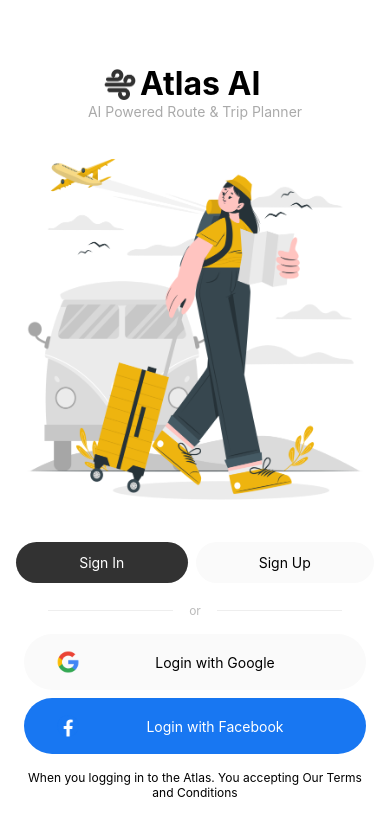
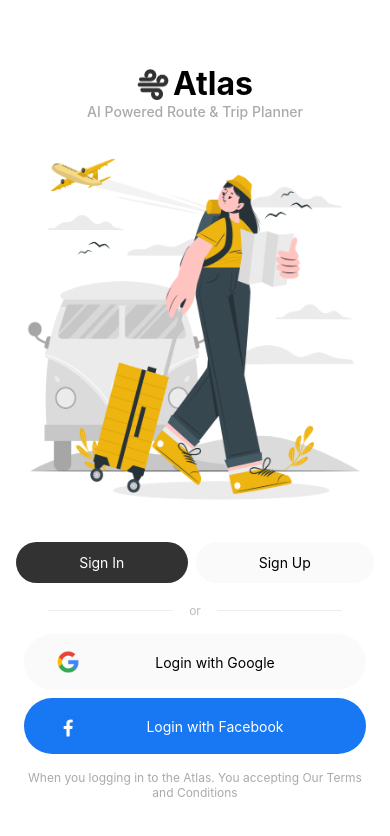
Before and after one commit to ErenElagz/Atlas, a React Native app: screen /SplashScreen in a window 390 px wide. Shown: the top 836 px of the page. Built offline with nearby package versions, Linux system fonts and the light colour scheme.

Commit message:
some ui fixes

```diff
--- a/src/screens/Login/ForgotPassword.js
+++ b/src/screens/Login/ForgotPassword.js
@@ -8,7 +8,6 @@ import {
     TextInput
 } from "react-native";
 import { StatusBar } from "expo-status-bar";
-import { NavigationContainer } from "@react-navigation/native";
 
 export default function ForgotPassword({navigation}) {
     return (
--- a/src/screens/SplashScreen.js
+++ b/src/screens/SplashScreen.js
@@ -19,7 +19,7 @@ export default function SplashScreen({ navigation }) {
                         style={styles.logo}
                         source={require("../assets/img/logo.png")}
                     />
-                    <Text style={styles.title}>Atlas AI</Text>
+                    <Text style={styles.title}>Atlas</Text>
                 </View>
                 <Text style={styles.slogan}>
                     AI Powered Route & Trip Planner
@@ -70,7 +70,8 @@ export default function SplashScreen({ navigation }) {
                         style={{
                             fontSize: 12,
                             marginTop: 8,
-                            textAlign: "center"
+                            textAlign: "center",
+                            color: "#aaa"
                         }}
                     >
                         When you logging in to the Atlas. You accepting Our
@@ -94,7 +95,8 @@ const styles = StyleSheet.create({
         alignItems: "center",
         paddingHorizontal: 16,
         marginTop: 32,
-        gap: 4
+        gap: 4,
+        justifyContent:"center"
     },
     title: {
         fontSize: 32,
@@ -110,7 +112,7 @@ const styles = StyleSheet.create({
     },
     slogan: {
         fontSize: 14,
-        color: "#aaa"
+        color: "#aaa",fontWeight:"500"
     },
     img: {
         width: Dimensions.get("window").width,
```
